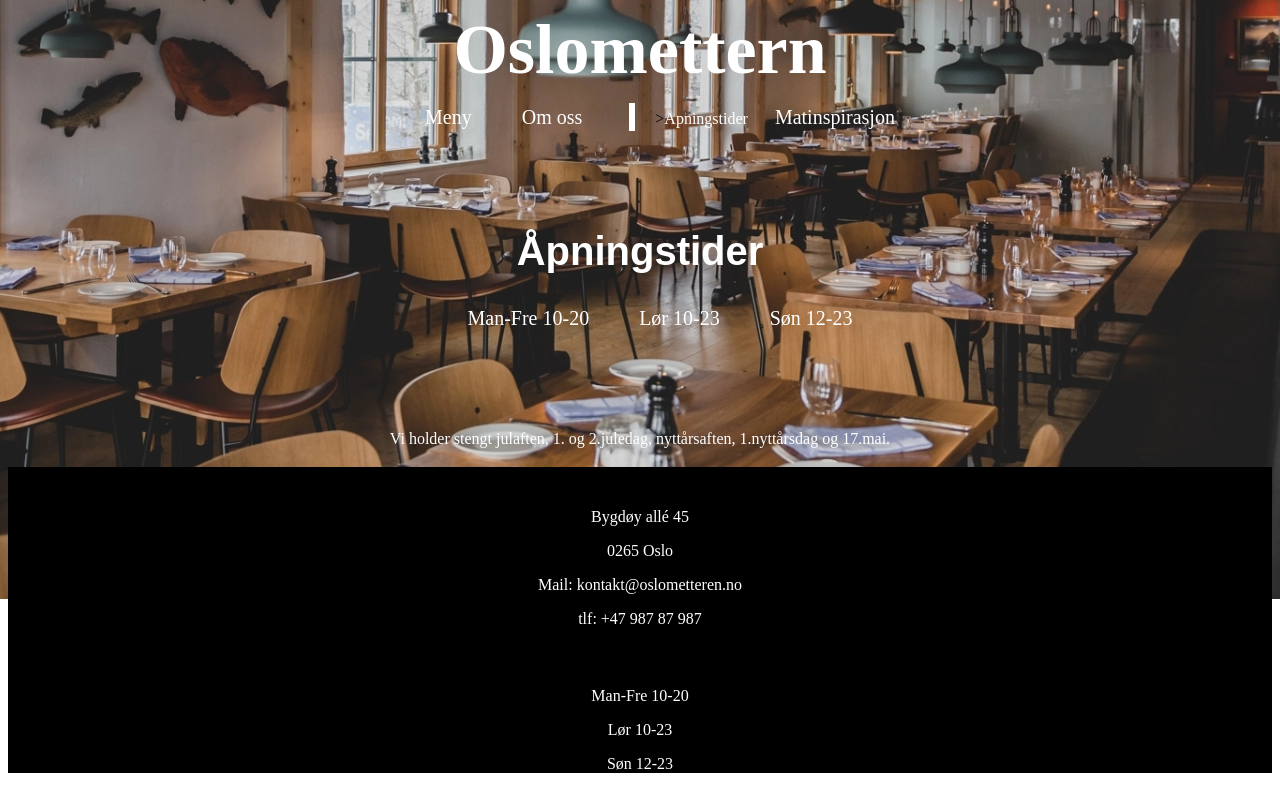
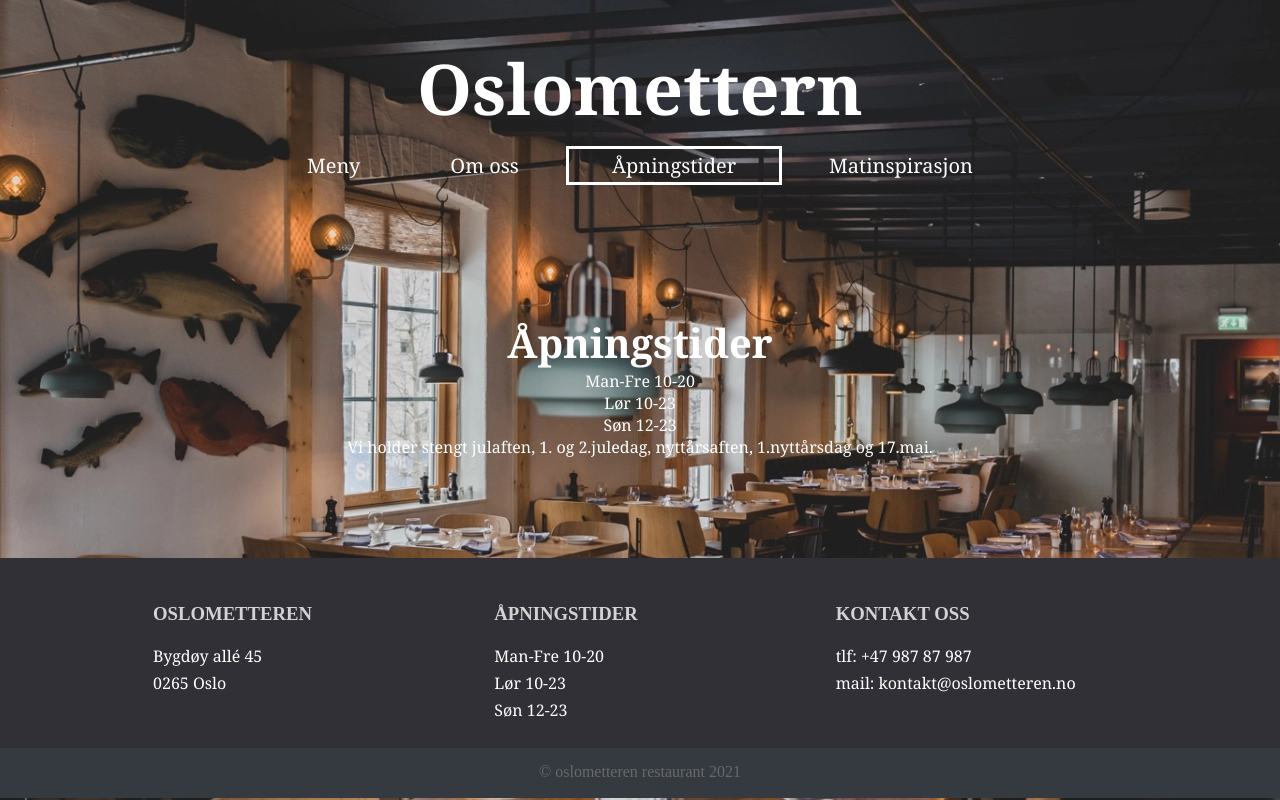
Before and after one commit to oskher/oblig-1, a plain HTML site: page Oslomettern/åpningstider.html in a window 1280 px wide. Drawn offline with Linux system fonts and the light colour scheme.

Commit message:
Oppdatert nav + footer

```diff
--- a/Oslomettern/style.css
+++ b/Oslomettern/style.css
@@ -1,69 +1,119 @@
-body {
+*{
+    margin: 0;
+    padding: 0;
+    box-sizing: border-box;
+}
+
+body{
     background-image: url("img/resturant.webp");
     background-position: center;
-    height: 100px;
     background-position: cover;
     background-repeat: no-repeat;
     position: relative;
 }
-footer{
-    background-color: black;
-}
-footer p{
-    color:white;
-}
-h1 {
+
+h1, h2, p{
     color: white;
     text-align: center;
-    font-family:sans-serif,;
+    font-family: Georgia, 'Times New Roman', Times, serif;
+}
+h1{
     font-size: 70px;
     margin-top: none;
     margin:  10px;
 }
-p {
-    color:white;
-    text-align: center;
+h2 {
+    font-size: 40px;
 }
-ul{
+
+/* NAV */
+header{
+    justify-content: space-between;
+    align-items: center;
     text-align: center;
     margin-bottom: 100px;
+    padding: 30px 10%;
 }
-li {
+h1 a{
+    color: white;
     text-decoration: none;
-    color: #ffffff;
+}
+li a{
+    display: flex;
+    font-family: Georgia, 'Times New Roman', Times, serif;
     font-size: 20px;
-    list-style: none;
-    display: inline;
+    text-decoration: none;
+    color: white;
     margin-right: 20px;
     margin-left: 20px;
     border: transparent solid;
-
 }
-li.active {
+.nav-links{
+    list-style: none;
+}
+.nav-links li{
+    display: inline-block;
+    padding: 0px 20px;
+}
+.nav-links li a{
+   transition: all 0.3s ease 0s;
+}
+.nav-links li a:hover{
+    border: solid white;
+    padding: 0 5px;
+ }
+.nav-links li.active {
 border: solid white;
-
 }
 
-h2 {
-    color: white;
-    text-align: center;
-    font-size: 40px;
-    font-family: sans-serif;
+/* FOOTER */
+
+.footer{
+    background: #303036;
+    color: #d3d3d3;
+    height: 240px;
+    padding: 20px 0 20px 0;
+    margin-top: 100px;
+    position: relative;
 }
-a {
-    text-decoration: none;
-    color: white;
+.footer-content{
+    height: 200px;
+    width: 80%;
+    display: flex;
+    justify-content: space-between;
+    flex-wrap: wrap;
+    margin: 0 auto;
+}
+.footer-section{
+    flex: 1;
+    flex-direction: column;
+    padding: 25px;
+}
+.footer-section h3{
+    margin-bottom: 20px;
+}
+.footer-section p{
+    text-align: left;
+    margin-bottom: 5px;
 }
 
+.footer-bottom{
+    background: #343a40;
+    color: #686868;
+    height: 50px;
+    width: 100%;
+    text-align: center;
+    position: absolute;
+    bottom: 0px;
+    left: 0px;
+    padding-top: 15px;
+}
 
 
 div.omOss{
     text-align: center;
-    width: 500px;
-    margin-left: 350px;
 }
 div.kart{
     text-align: center;
-    margin-left: 350px;
 
 }
--- a/Oslomettern/åpningstider.html
+++ b/Oslomettern/åpningstider.html
@@ -8,37 +8,52 @@
     <link rel="stylesheet" href="style.css" type="text/css"/>
 </head>
 <body>
-    <h1><a href="oslomettern.html">Oslomettern</a></h1>
+    <header>
+        <h1><a href="index.html">Oslomettern</a></h1>
 
-    <ul>
+        <nav>
+            <ul class="nav-links">
                 <li><a href="meny.html">Meny</a></li>
                 <li><a href="omoss.html">Om oss</a></li>
-          <li class="active"></li>><a href="åpningstider.html">Åpningstider</a></li>
+                <li class="active"><a href="åpningstider.html">Åpningstider</a></li>
                 <li><a href="matinspirasjon.html">Matinspirasjon</a></li>
             </ul>
+        </nav>
+    </header>
 
     <h2>Åpningstider</h2>
-    <ul>
-        <li>Man-Fre 10-20</li>
-        <li>Lør 10-23</li>
-        <li>Søn 12-23</li>
-    </ul>
+    <p>Man-Fre 10-20</p>
+    <p>Lør 10-23</p>
+    <p>Søn 12-23</p>
 
     <p>Vi holder stengt julaften, 1. og 2.juledag, nyttårsaften, 1.nyttårsdag og 17.mai.</p>
 
 </body>
-<Footer>
+
+<div class="footer">
+    <div class="footer-content">
+        <div class="footer-section about">
             <h3>OSLOMETTEREN</h3>
             <p>Bygdøy allé 45</p>
             <p>0265 Oslo</p>
-
-    <p>Mail: kontakt@oslometteren.no</p>
-    <p>tlf: +47 987 87 987</p>
-
+        </div>
+        <div class="footer-section åpningstider">
             <h3>ÅPNINGSTIDER</h3>
             <p>Man-Fre 10-20</p>
             <p>Lør 10-23</p>
             <p>Søn 12-23</p>
+        </div>
+        <div class="footer-section contact">
+            <h3>KONTAKT OSS</h3>
+            <p>tlf: +47 987 87 987</p>
+            <p>mail: kontakt@oslometteren.no</p>
+        </div>
+    </div>
 
-</Footer>
+    <div class="footer-bottom">
+        &copy; oslometteren restaurant 2021
+    </div>
+
+</div>
+
 </html>
```
Also changed, not shown: Oslomettern/index.html (+26 -9 lines), Oslomettern/matinspirasjon.html (+26 -10 lines), Oslomettern/meny.html (+24 -24 lines), Oslomettern/omoss.html (+27 -10 lines). Lines whose indentation alone changed are shown as unchanged.
